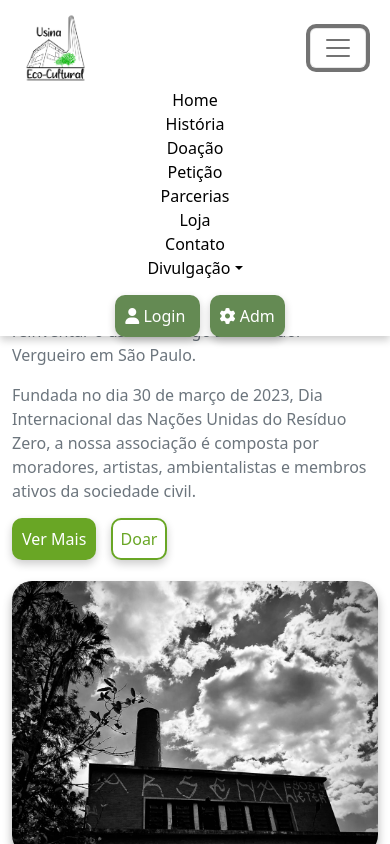
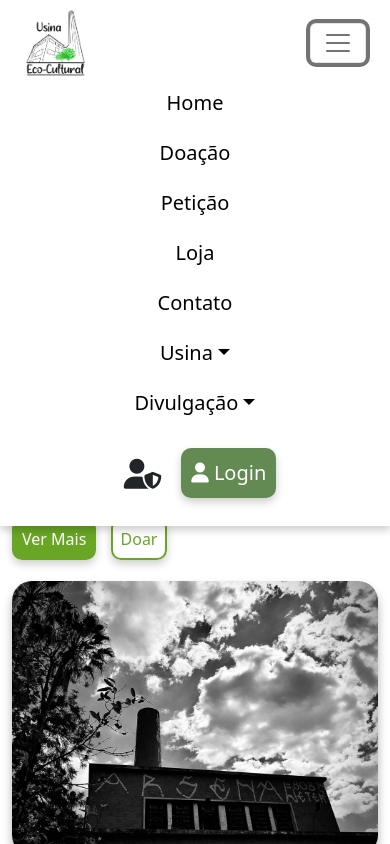
Before and after one commit to VictorHugo-7/S2-Site-UsinaEcoCultural, a plain HTML site: page html/pages/index/index.html in a window 390 px wide. Both pictures are taken after a click on the button "Toggle navigation". Shown: the top 844 px of the page. Drawn offline with nearby package versions, Linux system fonts and the light colour scheme.

Commit message:
menuAtualizado

```diff
--- a/css/components/menu.css
+++ b/css/components/menu.css
@@ -1,10 +1,15 @@
-/* prefixo: my-m */
+/* Usar o prefixo: (my-menu-) */
+/* Isso ajuda na padronização */
+/* Isso ajuda na hora de diferenciar das calsses predefinidas do bootstrap */
 
-.my-m-navbar {
+
+
+/* Menu: Alinhamento e Efeito */
+.my-menu-navbar {
     text-align: center;
 }
 
-.my-m-efeito {
+.my-menu-efeito {
     text-align: center;
     box-shadow: var(--sombra-preta);
     background-color: var(--cor-branco);
@@ -14,22 +19,73 @@
     z-index: 10;
 }
 
-.my-m-logo {
+
+
+/* Logo */
+.my-menu-logo {
     height: 70px;
 }
 
-.my-m-links {
+
+
+/* Links com dropdown */
+.my-menu-links {
     color: var(--cor-preto);
     margin: 0 10px;
     text-decoration: none;
     font-weight: 500;
 }
-
-.my-m-links:hover {
+.my-menu-links:hover {
     color: var(--cor-verdeLink);
 }
+@media (max-width: 990px) {
+    .my-menu-navbar .nav-item{
+        font-size: 20px;
+        margin: 10px 0px;
+    }
+}
 
-.my-m-btnLogin, .my-m-btnAdm {
+
+
+/* Links com dropdown */
+@media (max-width: 990px) {
+    .dropdown-menu .my-menu-links{
+        font-size: 20px;
+    }
+}
+
+
+
+/* Divisão */
+.my-menu-divisao {
+    display: flex;
+    align-items: center;
+    gap: 10px;
+}
+@media (max-width: 990px) {
+    .my-menu-divisao {
+        margin: 20px 0px;
+        display: inline-flex;
+    }
+}
+
+
+
+/* Ícone ADM */
+.my-menu-iconeAdm {
+    font-size: 20px;
+    margin-left: 10px;
+}
+@media (max-width: 990px) {
+    .my-menu-iconeAdm {
+        font-size: 30px;
+    }
+}
+
+
+
+/* Btn Login */
+.my-menu-btnLogin {
     background-color: var(--cor-verdeBotao);
     color: var(--cor-branco);
     box-shadow: var(--sombra-preta);
@@ -38,8 +94,12 @@
     margin-left: 10px;
     text-decoration: none;
 }
-
-.my-m-btnLogin:hover, .my-m-btnAdm:hover {
+.my-menu-btnLogin:hover {
     color: var(--cor-branco);
     opacity: 90%;
 }
+@media (max-width: 990px) {
+    .my-menu-btnLogin {
+        font-size: 20px;
+    }
+}
--- a/html/components/menu.html
+++ b/html/components/menu.html
@@ -1,11 +1,13 @@
-<div class="my-m-efeito">
+<div class="my-menu-efeito">
     <div class="container">
-        <div class="navbar navbar-expand-lg bg-body-tertiary my-m-navbar">
+        <div class="my-menu-navbar navbar navbar-expand-lg bg-body-tertiary">
             <div class="container-fluid">
 
+
                 <!-- Logo -->
-                <a class="navbar-brand" href="#"><img class="my-m-logo" src="../../../media/img/global/logo.png"
-                        alt=""></a>
+                <a href="../../../html/pages/index/index.html"><img class="my-menu-logo"
+                        src="../../../media/img/global/logo.png" alt="Logo Usina"></a>
+
 
                 <!-- Responsividade -->
                 <button class="navbar-toggler" type="button" data-bs-toggle="collapse"
@@ -14,40 +16,57 @@
                     <span class="navbar-toggler-icon"></span>
                 </button>
 
-                <!-- Links -->
+
+                <!-- Itens Menu -->
                 <div class="collapse navbar-collapse" id="navbarNavDropdown">
                     <ul class="navbar-nav ms-auto">
-                        <li class="nav-item"><a class="my-m-links my-m-linkHome" aria-current="page" href="../../../html/pages/index/index.html">Home</a></li>
-                        <li class="nav-item"><a class="my-m-links" aria-current="page" href="#">História</a></li>
-                        <li class="nav-item"><a class="my-m-links" aria-current="page" href="#">Doação</a></li>
-                        <li class="nav-item"><a class="my-m-links" aria-current="page" href="#">Petição</a></li>
-                        <li class="nav-item"><a class="my-m-links" aria-current="page" href="#">Parcerias</a></li>
-                        <li class="nav-item"><a class="my-m-links" aria-current="page" href="#">Loja</a></li>
-                        <li class="nav-item"><a class="my-m-links" aria-current="page" href="#">Contato</a></li>
+                        <!-- Links sem dropdown -->
+                        <li class="nav-item"><a class="my-menu-links" aria-current="page" href="#">Home</a></li>
+                        <li class="nav-item"><a class="my-menu-links" aria-current="page" href="#">Doação</a></li>
+                        <li class="nav-item"><a class="my-menu-links" aria-current="page" href="#">Petição</a></li>
+                        <li class="nav-item"><a class="my-menu-links" aria-current="page" href="#">Loja</a></li>
+                        <li class="nav-item"><a class="my-menu-links" aria-current="page" href="#">Contato</a></li>
 
-                        <!-- Dropdown -->
+                        <!-- Links com dropdown -->
                         <li class="nav-item dropdown">
-                            <a class="dropdown-toggle my-m-links" href="#" role="button" data-bs-toggle="dropdown"
+                            <a class="dropdown-toggle my-menu-links" href="#" role="button" data-bs-toggle="dropdown"
+                                aria-expanded="false">Usina</a>
+                            <ul class="dropdown-menu">
+                                <li><a class="my-menu-links" href="#">História</a></li>
+                                <li><a class="my-menu-links" href="#">Impacto</a></li>
+                                <li><a class="my-menu-links" href="#">Parcerias</a></li>
+                            </ul>
+                        </li>
+
+                        <!-- Links com dropdown -->
+                        <li class="nav-item dropdown">
+                            <a class="my-menu-links dropdown-toggle" href="#" role="button" data-bs-toggle="dropdown"
                                 aria-expanded="false">Divulgação</a>
                             <ul class="dropdown-menu">
-                                <li><a class="my-m-links" href="#">Eventos</a></li>
-                                <li><a class="my-m-links" href="#">Notícias</a></li>
-                                <li><a class="my-m-links" href="#">Trabalhos</a></li>
+                                <li><a class="my-menu-links" href="#">Eventos</a></li>
+                                <li><a class="my-menu-links" href="#">Notícias</a></li>
+                                <li><a class="my-menu-links" href="#">Trabalhos</a></li>
+                                <li><a class="my-menu-links" href="#">Galeria Fotos</a></li>
+                                <li><a class="my-menu-links" href="#">Galeria Vídeos</a></li>
                             </ul>
                         </li>
                     </ul>
-                    <br>
 
-                    <!-- Btn Login -->
-                    <a href="#" class="my-m-btnLogin" data-bs-toggle="modal" data-bs-target="#loginModal">
-                        <i class="fa-solid fa-user"></i> Login
-                    </a>
 
-                    <!-- Botão Admin (oculto por padrão) -->
-                    <a href="../../../html/pages/adm/adm.html" id="adminButton" class="my-m-btnAdm" style="display: none; display: inline;">
-                        <i class="fa-solid fa-cog"></i> Adm
-                    </a>
+                    <!-- Divisão -->
+                    <div class="my-menu-divisao">
 
+                        <!-- Ícone ADM -->
+                        <span id="adminButton" class="my-menu-iconeAdm">
+                            <i class="fa-solid fa-user-shield"></i>
+                        </span>
+
+                        <!-- Btn Login -->
+                        <a href="#" class="my-menu-btnLogin" data-bs-toggle="modal" data-bs-target="#loginModal"
+                            style="display: inline-block;">
+                            <i class="fa-solid fa-user"></i> Login
+                        </a>
+                    </div>
                 </div>
             </div>
         </div>
```
